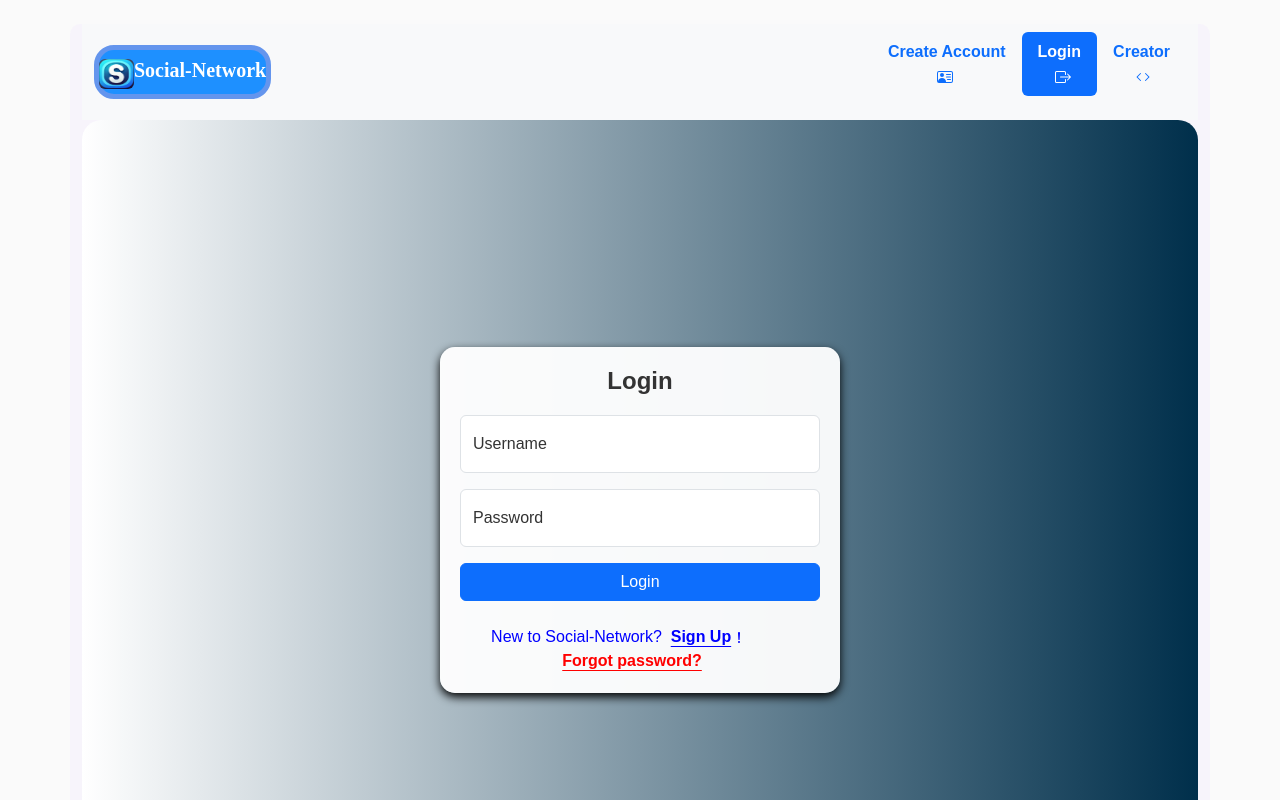
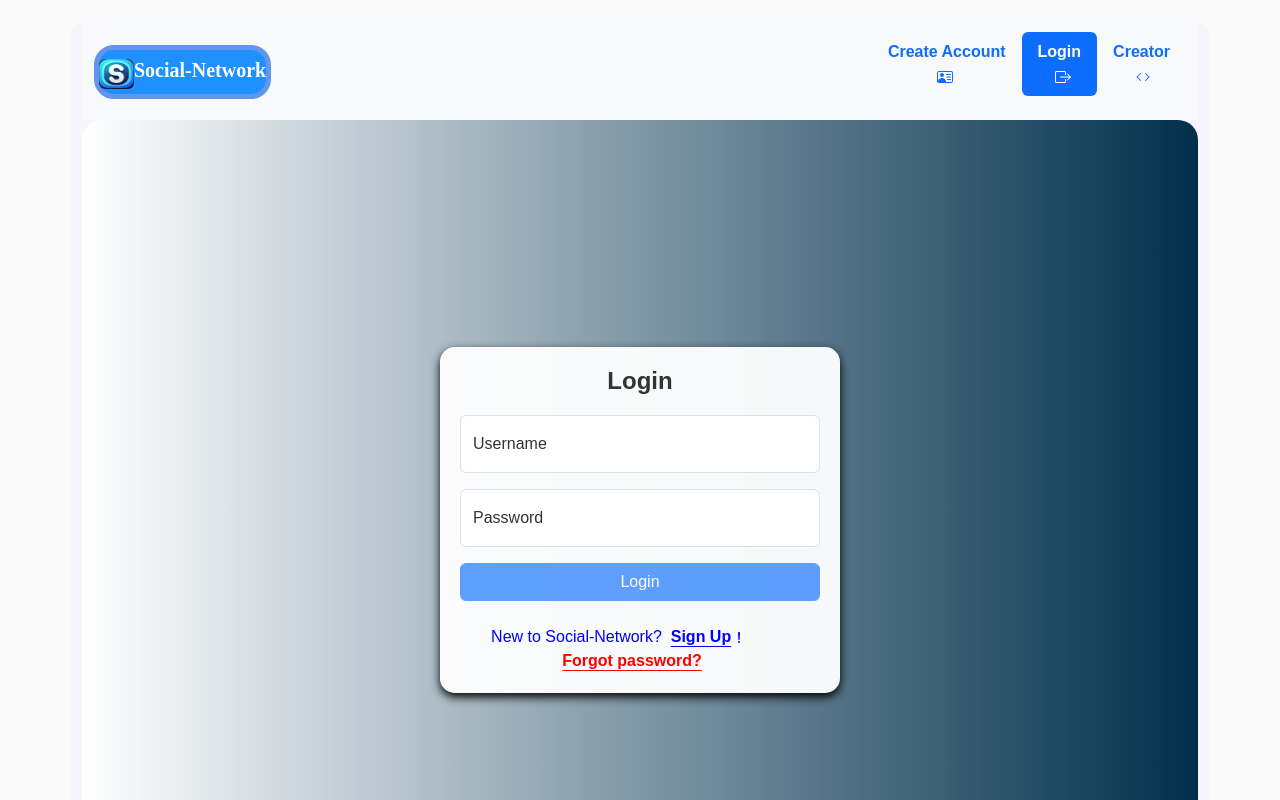
Before and after one commit to yakov152005/social-network-client, a React (Create React App) app: page /login in a window 1280 px wide. Built offline with nearby package versions, Linux system fonts and the light colour scheme.

Commit message:
הוספתי שינויים חדשים

```diff
--- a/src/pages/CreateAccount.jsx
+++ b/src/pages/CreateAccount.jsx
@@ -260,7 +260,9 @@ export default function CreateAccount() {
                             <button
                                 className="btn btn-primary"
                                 type="button"
-                                onClick={createAccount}>
+                                onClick={createAccount}
+                                disabled={(!(formData.username && formData.password && formData.passwordConfirm && formData.email && formData.age))}
+                            >
                                 Create Account
                             </button>
                         </div>
--- a/src/pages/ForgetPassword.jsx
+++ b/src/pages/ForgetPassword.jsx
@@ -52,7 +52,10 @@ export default function ForgetPassword() {
                         </div>
                     )} */}
                     <div className="d-grid">
-                        <button className="btn btn-primary" type="button" onClick={handleClick} >
+                        <button className="btn btn-primary"
+                                type="button"
+                                disabled={!(emailForReset)}
+                                onClick={handleClick} >
                             Reset password
                         </button>
                     </div>
--- a/src/pages/Login.jsx
+++ b/src/pages/Login.jsx
@@ -114,7 +114,11 @@ export default function Login({ onLogin }) {
                             </div>
                         )}
                         <div className="d-grid">
-                            <button className="btn btn-primary" type="button" onClick={loginUser}>
+                            <button className="btn btn-primary"
+                                    type="button"
+                                    disabled={!(formData.username && formData.password)}
+                                    onClick={loginUser}
+                            >
                                 Login
                             </button>
                         </div>
```
